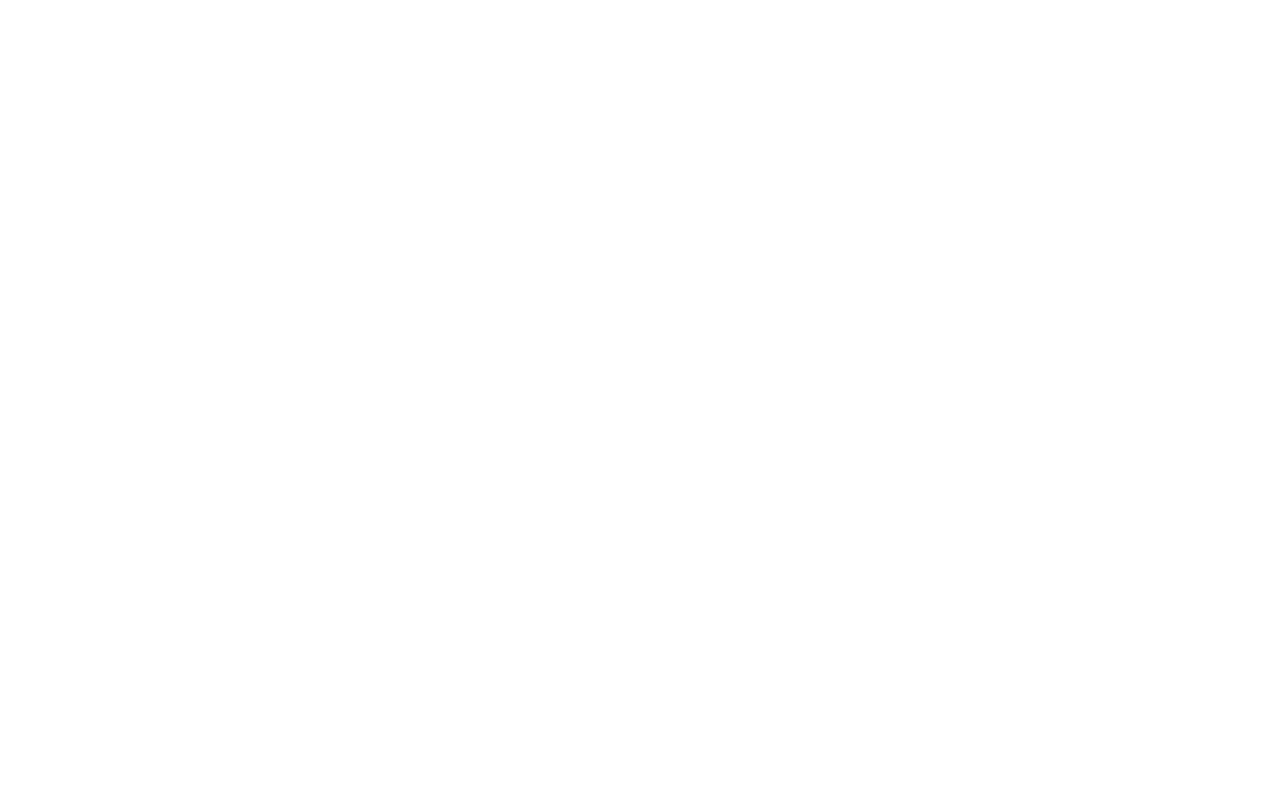
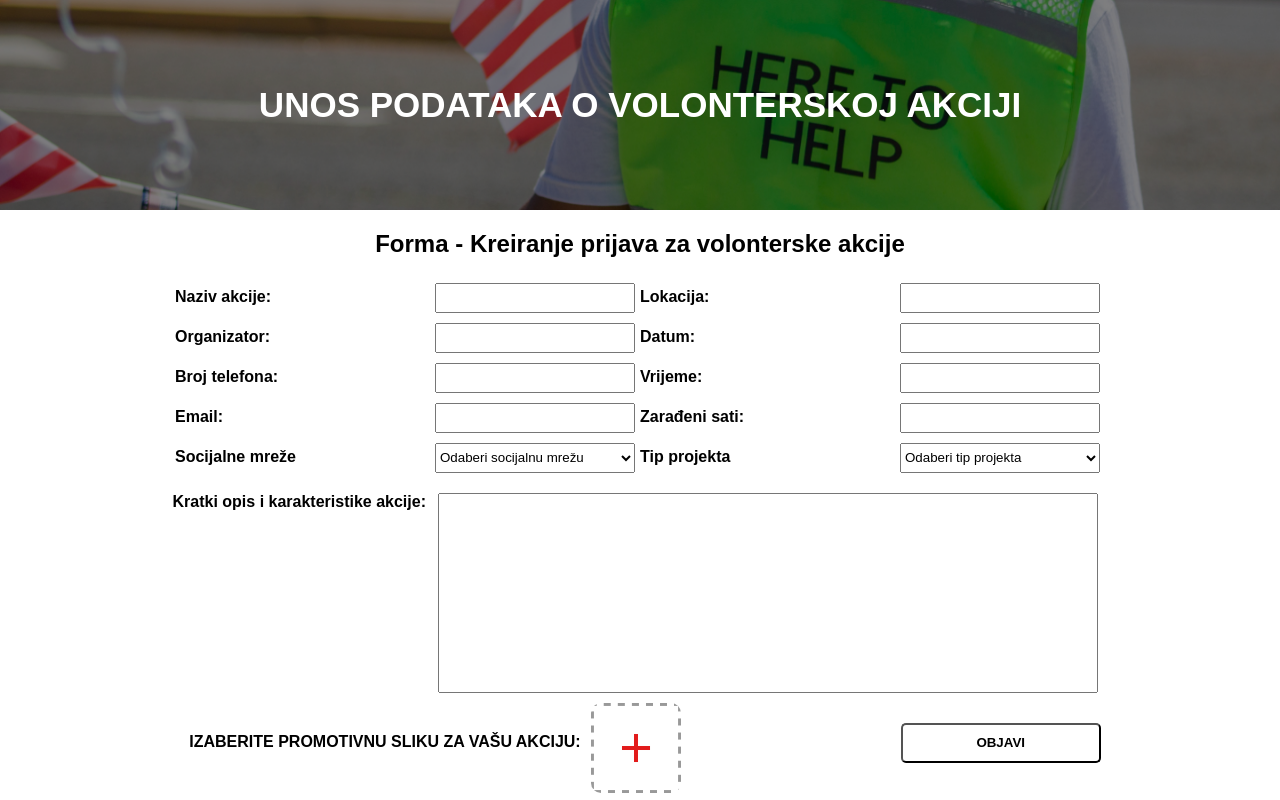
Before and after one commit to tarik-besic/hackathome, a React (Create React App) app: page /make-project in a window 1280 px wide. Before the commit this address had no page. Built offline with nearby package versions, Linux system fonts and the light colour scheme.

Commit message:
working fine

```diff
--- a/src/App.js
+++ b/src/App.js
@@ -2,7 +2,9 @@
 import { BrowserRouter, Route, Routes } from "react-router-dom";
 import Dashboard from "./screens/dashboard/index";
 import Project from "./screens/project/project";
+import MakeProject from "./screens/makeProject/index";
 import imageHappy from "./assets/images/happy-image.png";
+
 
 const App = () => {
     return (
@@ -10,6 +12,7 @@
             <Routes>
                 <Route path="/" element={<Dashboard />} />
                 <Route path="/project" element={<Project />} />
+                <Route path="/make-project" element={<MakeProject />} />
             </Routes>
         </BrowserRouter>
     );
--- /dev/null
+++ b/src/components/DropDown/index.js
@@ -0,0 +1,20 @@
+import React from "react";
+
+function DropDown(props) {
+  return (
+    <div className="row">
+      <div className="label">{props.name}</div>
+      <select className="input">
+        <option disabled selected value>
+          {props.select}
+        </option>
+        <option>{props.option1}</option>
+        <option>{props.option2}</option>
+        <option>{props.option3}</option>
+        <option>{props.option4}</option>
+      </select>
+    </div>
+  );
+}
+
+export default DropDown;
--- /dev/null
+++ b/src/components/input/index.js
@@ -0,0 +1,12 @@
+import React from "react";
+
+function Input(props) {
+  return (
+    <div className="row">
+      <div className="label">{props.name}</div>
+      <input type="text" className="input"></input>
+    </div>
+  );
+}
+
+export default Input;
--- a/src/components/modal/_index.scss
+++ b/src/components/modal/_index.scss
@@ -65,7 +65,6 @@
             .signup-button
             {
                 width: fit-content;
-                height: 30px;
                 border: none;
                 cursor: pointer;
                 border: 1px solid gray;
--- a/src/components/projectInfo/_index.scss
+++ b/src/components/projectInfo/_index.scss
@@ -1,12 +1,14 @@
 .project-info-wrapper{
     background-color: #EAF3FA;
+    padding:2vw;
+    overflow: hidden;
     .project-info-container{
         width: 100vw;
         height: 100%;
         display: flex;
         flex-direction: column;
         align-items: center;
-        padding: 2vw;
+        // padding:- 2vw;
         img{
             width: 450px;
             height: 240px;
--- a/src/index.css
+++ b/src/index.css
@@ -144,6 +144,8 @@
 
 .project-info-wrapper {
   background-color: #EAF3FA;
+  padding: 2vw;
+  overflow: hidden;
 }
 
 .project-info-wrapper .project-info-container {
@@ -159,7 +161,6 @@
   -webkit-box-align: center;
       -ms-flex-align: center;
           align-items: center;
-  padding: 2vw;
 }
 
 .project-info-wrapper .project-info-container img {
@@ -408,7 +409,6 @@
   width: -webkit-fit-content;
   width: -moz-fit-content;
   width: fit-content;
-  height: 30px;
   border: none;
   cursor: pointer;
   border: 1px solid gray;
@@ -611,6 +611,79 @@
   font-size: 45px;
 }
 
+.label {
+  width: 255px;
+  height: 20px;
+  margin-top: 10px;
+  font-family: Arial, Helvetica, sans-serif;
+  font-weight: bold;
+}
+
+.add-txt {
+  margin: 30px 10px;
+  font-family: Arial, Helvetica, sans-serif;
+  font-weight: bold;
+}
+
+.row {
+  display: -webkit-box;
+  display: -ms-flexbox;
+  display: flex;
+}
+
+.container {
+  display: -webkit-box;
+  display: -ms-flexbox;
+  display: flex;
+  -webkit-box-align: center;
+      -ms-flex-align: center;
+          align-items: center;
+  -webkit-box-pack: center;
+      -ms-flex-pack: center;
+          justify-content: center;
+  -webkit-box-orient: vertical;
+  -webkit-box-direction: normal;
+      -ms-flex-flow: column;
+          flex-flow: column;
+}
+
+.container h2 {
+  font-family: Arial, Helvetica, sans-serif;
+  font-weight: bold;
+}
+
+.container .input-wrapper .left {
+  float: left;
+  margin-bottom: 5px;
+}
+
+.container .input-wrapper .left .input {
+  margin: 5px;
+  width: 200px;
+  height: 30px;
+}
+
+.info-input {
+  margin: 10px;
+  width: 660px;
+  height: 200px;
+}
+
+.upload {
+  width: 200px;
+  height: 40px;
+  margin: 20px 0px 0px 220px;
+  font-weight: bold;
+  font-family: Arial, Helvetica, sans-serif;
+  background-color: white;
+  border-radius: 5px;
+  cursor: pointer;
+}
+
+.upload:hover {
+  background-color: #365EE2;
+}
+
 * {
   -webkit-box-sizing: border-box;
           box-sizing: border-box;
--- a/src/screens/_index.scss
+++ b/src/screens/_index.scss
@@ -1,3 +1,4 @@
 @import "./dashboard/index";
 @import "./project/project";
 @import "./home/index";
+@import "./makeProject/index";
--- a/src/screens/home/index.js
+++ b/src/screens/home/index.js
@@ -11,7 +11,7 @@
                     <div className='link'>
                     <a href='#'>Volontiraj</a>
                     <a href='#'>Projekti</a>
-                    <a href='#'>Login</a>
+                    <a href='/make-project'>Make Project</a>
                     </div>
                 </div>
                 <div className='title'>
--- /dev/null
+++ b/src/screens/makeProject/_index.scss
@@ -0,0 +1,66 @@
+.label
+  {
+        width: 255px;
+        height: 20px;
+        margin-top: 10px;
+        font-family: Arial, Helvetica, sans-serif;
+        font-weight: bold;
+  }
+   .add-txt
+    {
+        margin: 30px 10px;
+        font-family: Arial, Helvetica, sans-serif;
+        font-weight: bold;
+    } .row
+    {
+        display: flex;
+    }
+
+  .container
+{
+    display: flex;
+    align-items: center;
+    justify-content: center;
+    flex-flow: column;
+    h2
+    {
+        font-family: Arial, Helvetica, sans-serif;
+        font-weight: bold;
+    }
+    .input-wrapper
+    {
+        .left
+        {
+            float: left;
+            margin-bottom: 5px;
+
+    .input
+    {
+        margin: 5px;
+        width: 200px;
+        height: 30px;
+    }}}
+
+
+
+} .info-input
+    {
+        margin: 10px;
+        width: 660px;
+        height: 200px;
+    }
+          .upload
+    {
+        width: 200px;
+        height: 40px;
+        margin: 20px 0px 0px 220px;
+        font-weight: bold;
+        font-family: Arial, Helvetica, sans-serif;
+        background-color:white;
+        border-radius: 5px;
+        cursor: pointer;
+    }
+    .upload:hover
+    {
+        background-color: #365EE2;
+    }
--- /dev/null
+++ b/src/screens/makeProject/index.js
@@ -0,0 +1,62 @@
+import React from "react";
+import add from "../../assets/images/add-images.svg";
+import elissa from "../../assets/images/elissa.png";
+import DropDown from "../../components/DropDown";
+import HeaderImage from "../../components/headerImg";
+import Input from "../../components/input";
+
+function Project() {
+  return (
+    <div className="container">
+        <HeaderImage img={elissa} text={"UNOS PODATAKA O VOLONTERSKOJ AKCIJI"} />
+      <h2>Forma - Kreiranje prijava za volonterske akcije</h2>
+      <div className="input-wrapper">
+        <div className="left">
+          <Input name="Naziv akcije:" />
+          <Input name="Organizator:" />
+          <Input name="Broj telefona:" />
+          <Input name="Email:" />
+          <DropDown
+            name="Socijalne mreže"
+            select="Odaberi socijalnu mrežu"
+            option1="Facebook"
+            option2="Instagram"
+            option3="Twitter"
+            option4="TikTok"
+          />
+        </div>
+
+        <div className="left">
+          <Input name="Lokacija:" />
+          <Input name="Datum:" />
+          <Input name="Vrijeme:" />
+          <Input name="Zarađeni sati:" />
+          <DropDown
+            name="Tip projekta"
+            select="Odaberi tip projekta"
+            option1="Indirektno"
+            option2="Direktno"
+            option3="Istraživanje"
+            option4="Zagovaranje"
+          />
+        </div>
+      </div>
+
+      <div className="row">
+        <div className="label">Kratki opis i karakteristike akcije: </div>
+        <input type="text" className="info-input"></input>
+      </div>
+
+      <div className="row">
+        <div className="add-txt">
+          IZABERITE PROMOTIVNU SLIKU ZA VAŠU AKCIJU:
+        </div>
+
+        <img alt="" src={add} />
+
+        <button className="upload">OBJAVI</button>
+      </div>
+    </div>
+  );
+}
+export default Project;
```
Also changed, not shown: src/assets/images/add-images.svg (added), src/assets/images/elissa.png (added).
